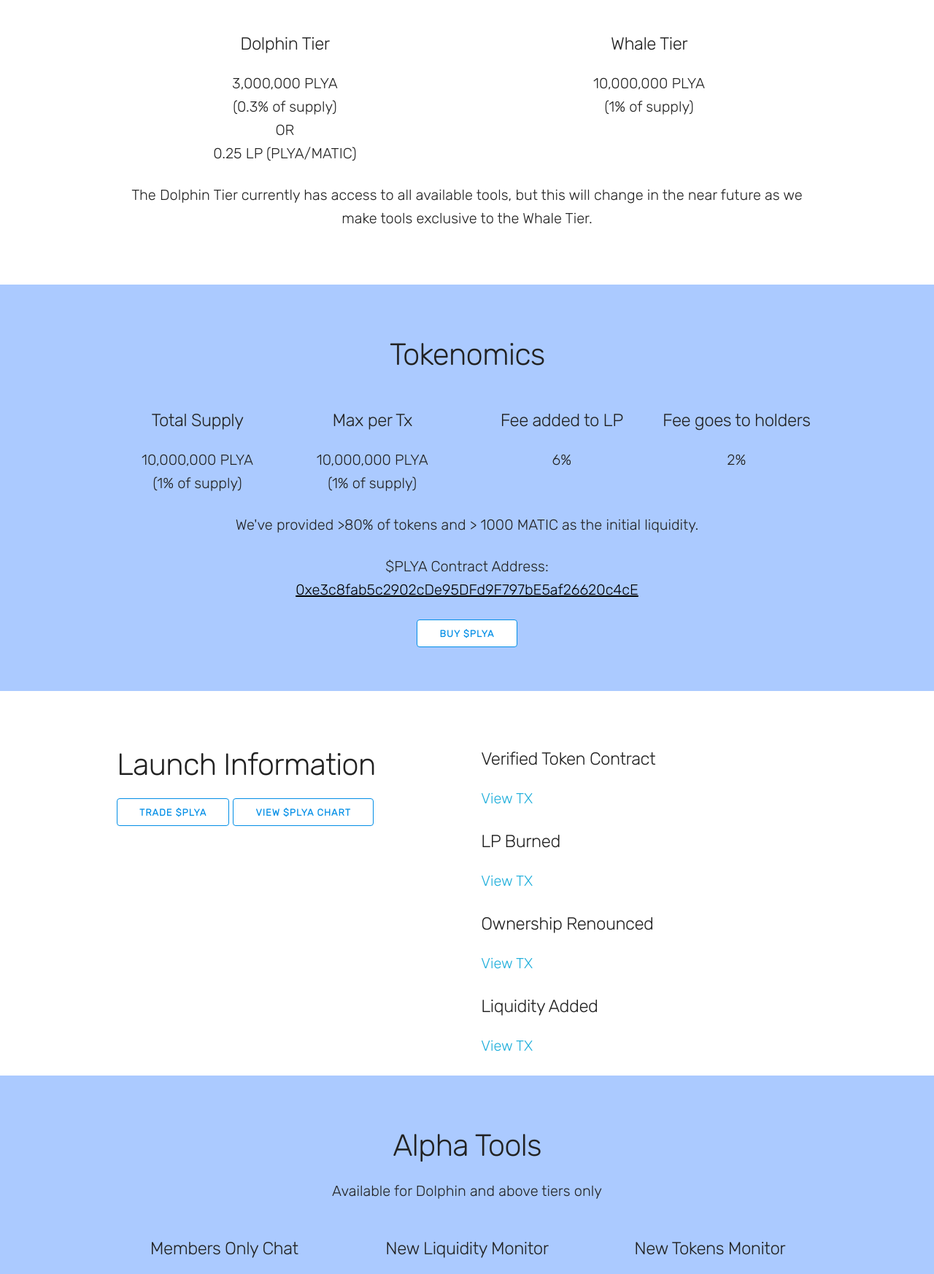
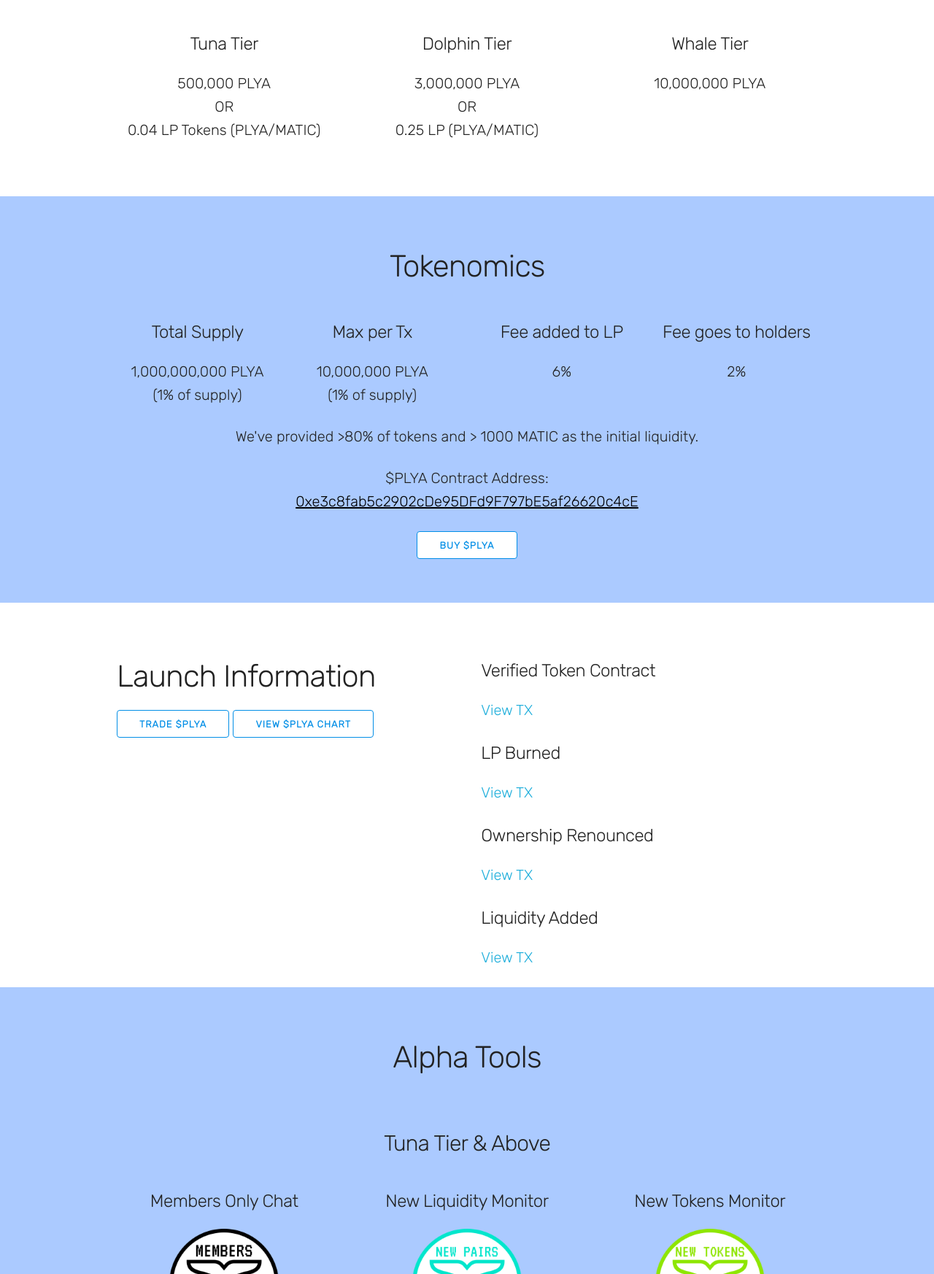
Before and after one commit to polyalphaxyz/landing-page, a plain HTML site: page index.html in a window 1280 px wide. Shown: the part 715-2461 px from the top of the page at 73% size. Drawn offline with Linux system fonts and the light colour scheme.

Commit message:
fish tier addition

```diff
--- a/index.html
+++ b/index.html
@@ -77,29 +77,34 @@
           <h2 class="section-heading">Tiers</h2>
           <div class="row">
 
-            <div class="one-half center column category">
+            <div class="one-third center column category">
+              <p class="section-description">
+                <h5>Tuna Tier</h5>
+                500,000 PLYA <br/>
+                OR<br/>
+                0.04 LP Tokens (PLYA/MATIC)
+              </p>
+            </div>
+
+            <div class="one-third center column category">
               <p class="section-description">
                 <h5>Dolphin Tier</h5>
                 3,000,000 PLYA <br/>
-                (0.3% of supply)<br/>
                 OR<br/>
                 0.25 LP (PLYA/MATIC)
               </p>
             </div>
 
-            <div class="one-half center column category">
+            <div class="one-third center column category">
               <p class="section-description">
                 <h5>Whale Tier</h5>
                 10,000,000 PLYA<br/>
-                (1% of supply)
               </p>
             </div>
 
           </div>
 
-          <p class="section-description">
-            The Dolphin Tier currently has access to all available tools, but this will change in the near future as we make tools exclusive to the Whale Tier.
-          </p>
+
 
         </div>
     </div>
@@ -116,7 +121,7 @@
               <div class="one-half center column category">
                 <p class="section-description">
                   <h5>Total Supply</h5>
-                  10,000,000 PLYA<br/>
+                  1,000,000,000 PLYA<br/>
                   (1% of supply)
                 </p>
               </div>
@@ -206,9 +211,8 @@
     <div class="section-content intro-top bg-bbblue" id="tools">
         <div class="container center">
           <h2 class="section-heading">Alpha Tools</h2>
-          <p class="section-description">
-            Available for Dolphin and above tiers only
-          </p>
+          <br/>
+          <h4 class="section-heading">Tuna Tier & Above</h2>
           <div class="row">
 
             <div class="one-third center column category">
@@ -236,6 +240,8 @@
             </div>
 
           </div>
+          <br/>
+          <h4 class="section-heading">Dolphin Tier & Above</h2>
           <div class="row">
 
             <div class="one-third center column category">
```
Also changed, not shown: 1 other file.
